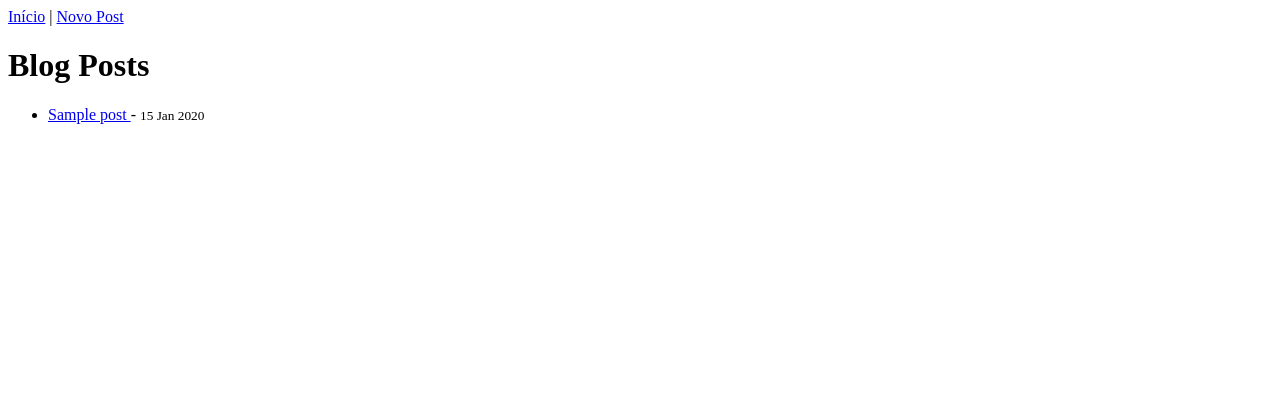
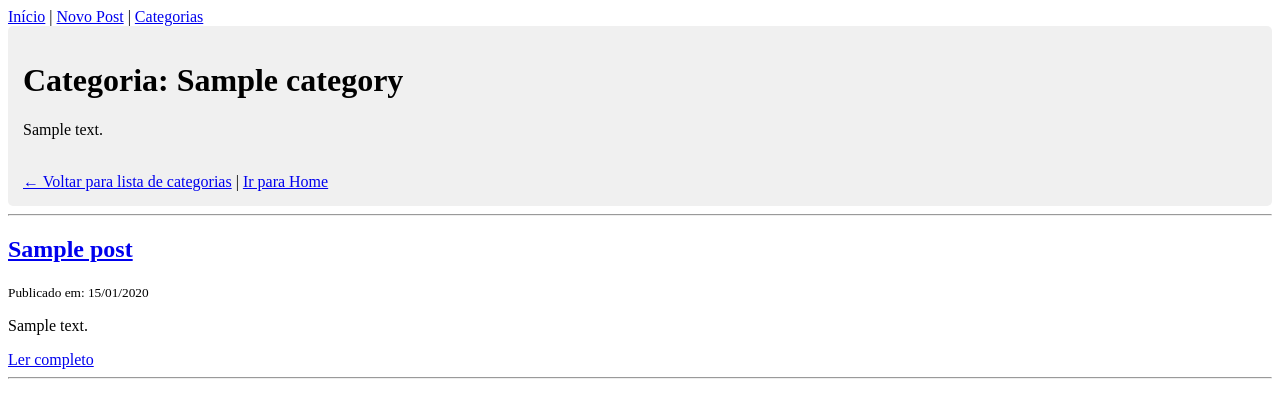
Before and after one commit to AlanZisman1/PMR3304_projeto2_lab, a Django app: template blog/templates/blog/post_list.html in a window 1280 px wide. Shown: the top 418 px of the page. Run offline with Django 5.2, Linux system fonts and the light colour scheme; the template is opened without the code that fills it: most values are stand-ins (such as "Sample title", 1, 10 or a date in 2020).

Commit message:
feat: categories

```diff
--- a/blog/admin.py
+++ b/blog/admin.py
@@ -1,6 +1,7 @@
 from django.contrib import admin
-from .models import Post, Comment
+from .models import Post, Comment, Category
 
 # Register your models here.
 admin.site.register(Post)
 admin.site.register(Comment)
+admin.site.register(Category)
--- a/blog/templates/base.html
+++ b/blog/templates/base.html
@@ -8,7 +8,8 @@
     <header>
         <nav>
             <a href="{% url 'post_list' %}">Início</a> |
-            <a href="{% url 'post_create' %}">Novo Post</a>
+            <a href="{% url 'post_create' %}">Novo Post</a> |
+            <a href="{% url 'category_list' %}">Categorias</a>
         </nav>
     </header>
 
--- a/blog/templates/blog/post_list.html
+++ b/blog/templates/blog/post_list.html
@@ -1,17 +1,38 @@
 {% extends 'base.html' %}
 
 {% block content %}
-    <h1>Blog Posts</h1>
-    <ul>
-        {% for post in posts %}
-            <li>
-                <a href="{% url 'post_detail' post.pk %}">
-                    {{ post.title }}
-                </a>
-                - <small>{{ post.created_at|date:"d M Y" }}</small>
-            </li>
-        {% empty %}
-            <li>Nenhum post ainda.</li>
-        {% endfor %}
-    </ul>
+    {% if category %}
+        <div style="background-color: #f0f0f0; padding: 15px; border-radius: 5px;">
+            <h1>Categoria: {{ category.name }}</h1>
+            <p>{{ category.description }}</p>
+            <br>
+            <a href="{% url 'category_list' %}">← Voltar para lista de categorias</a>
+            |
+            <a href="{% url 'post_list' %}">Ir para Home</a>
+        </div>
+    {% else %}
+        <h1>Blog Posts</h1>
+        <p><a href="{% url 'category_list' %}">Ver todas as Categorias</a></p>
+    {% endif %}
+
+    <hr>
+
+    {% for post in posts %}
+        <article>
+            <h2>
+                <a href="{% url 'post_detail' post.pk %}">{{ post.title }}</a>
+            </h2>
+            <p>
+                <small>Publicado em: {{ post.created_at|date:"d/m/Y" }}</small>
+            </p>
+            <p>
+                {{ post.content|striptags|truncatechars:100 }}
+            </p>
+            <a href="{% url 'post_detail' post.pk %}">Ler completo</a>
+        </article>
+        <hr>
+    {% empty %}
+        <p>Nenhum post encontrado.</p>
+    {% endfor %}
+
 {% endblock %}
--- a/blog/urls.py
+++ b/blog/urls.py
@@ -5,7 +5,9 @@ from .views import (
     PostCreateView,
     PostUpdateView,
     PostDeleteView,
-    add_comment
+    add_comment,
+    CategoryListView,
+    category_detail,
 )
 
 urlpatterns = [
@@ -15,4 +17,6 @@ urlpatterns = [
     path('post/<int:pk>/edit/', PostUpdateView.as_view(), name='post_update'),
     path('post/<int:pk>/delete/', PostDeleteView.as_view(), name='post_delete'),
     path('post/<int:pk>/comment/', add_comment, name='add_comment'),
+    path('categories/', CategoryListView.as_view(), name='category_list'),
+    path('category/<int:pk>/', category_detail, name='category_detail'),
 ]
```
Also changed, not shown: blog/models.py (+13 -0 lines), blog/templates/blog/category_list.html (added, +17 -0 lines), blog/templates/blog/post_detail.html (+9 -0 lines), blog/views.py (+17 -1 lines), blog/migrations/0003_category_post_categories.py (added).
